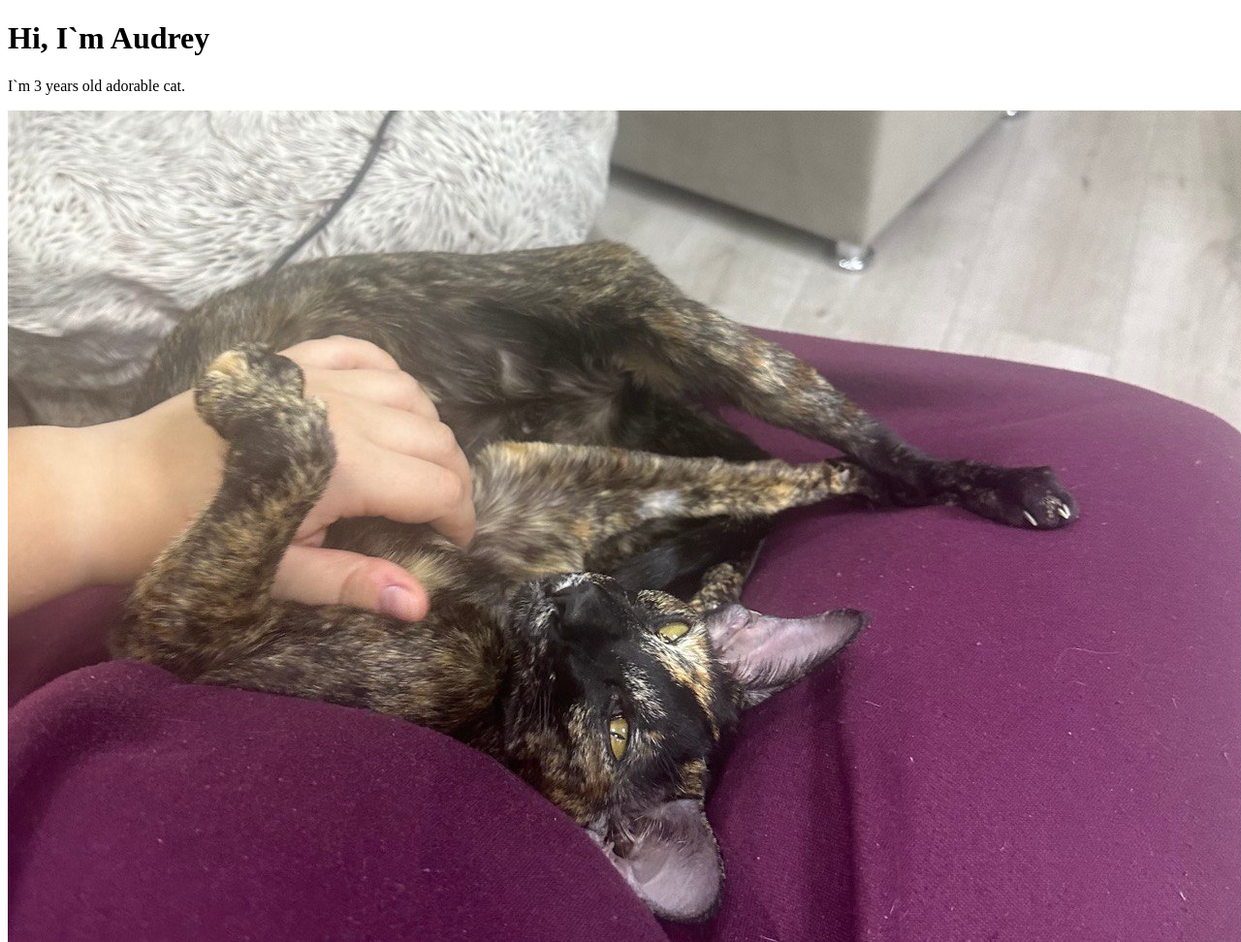
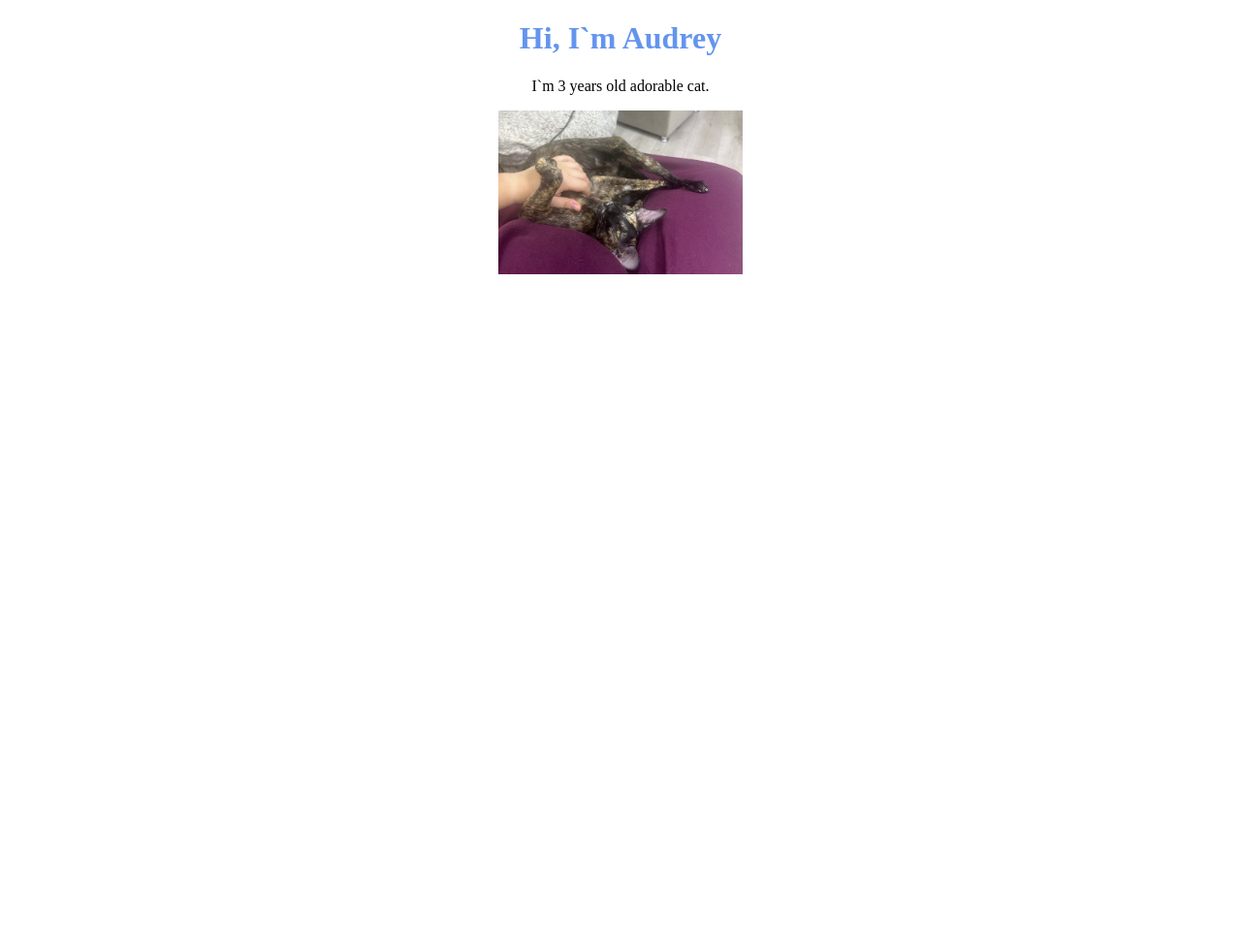
Before and after one commit to Nevadyaasha/audrey, a plain HTML site: page index.html in a window 1280 px wide. Shown: the whole page at 97% size. After the commit the page ends 800 px from the top, so only its background shows below. Drawn offline with Linux system fonts and the light colour scheme.

Commit message:
alignet content - center

```diff
--- a/index.html
+++ b/index.html
@@ -1,9 +1,11 @@
 <!DOCTYPE html>
 <html>
-    <head></head>
+    <head>
+        <link rel="stylesheet" href="style.css">
+    </head>
     <body>
         <h1>Hi, I`m Audrey</h1>
 <p>I`m 3 years old adorable cat.</p>
-<img src="audrey.jpg" alt="фото кошки">
+<img src="audrey.jpg" alt="фото кошки" >
     </body>
 </html>
--- /dev/null
+++ b/style.css
@@ -0,0 +1,12 @@
+h1 {
+text-align: center;
+color: cornflowerblue;
+}
+p {
+    text-align: center;
+}
+img {
+    width: 20%;
+    display: block;
+    margin: 0 auto;
+}
```
